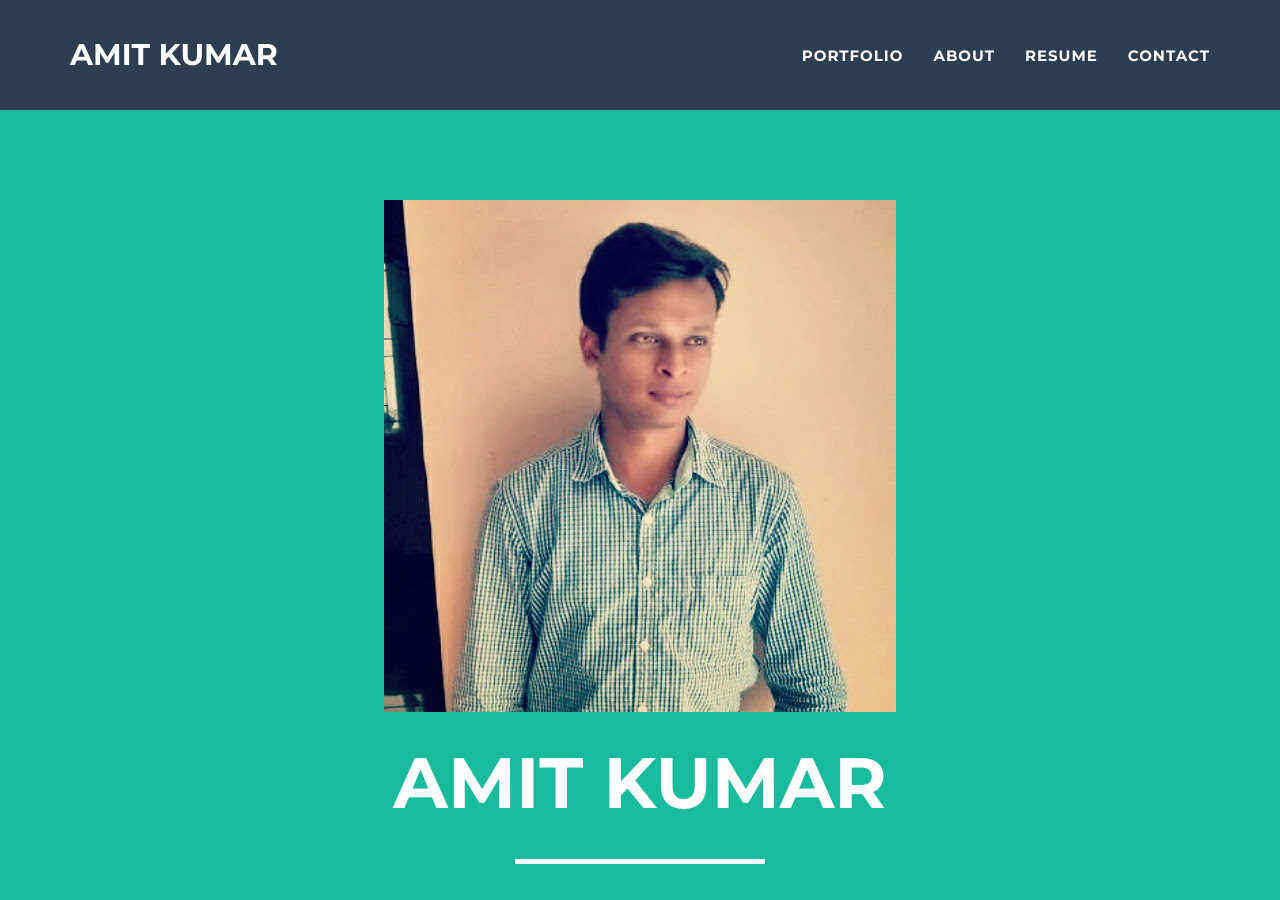
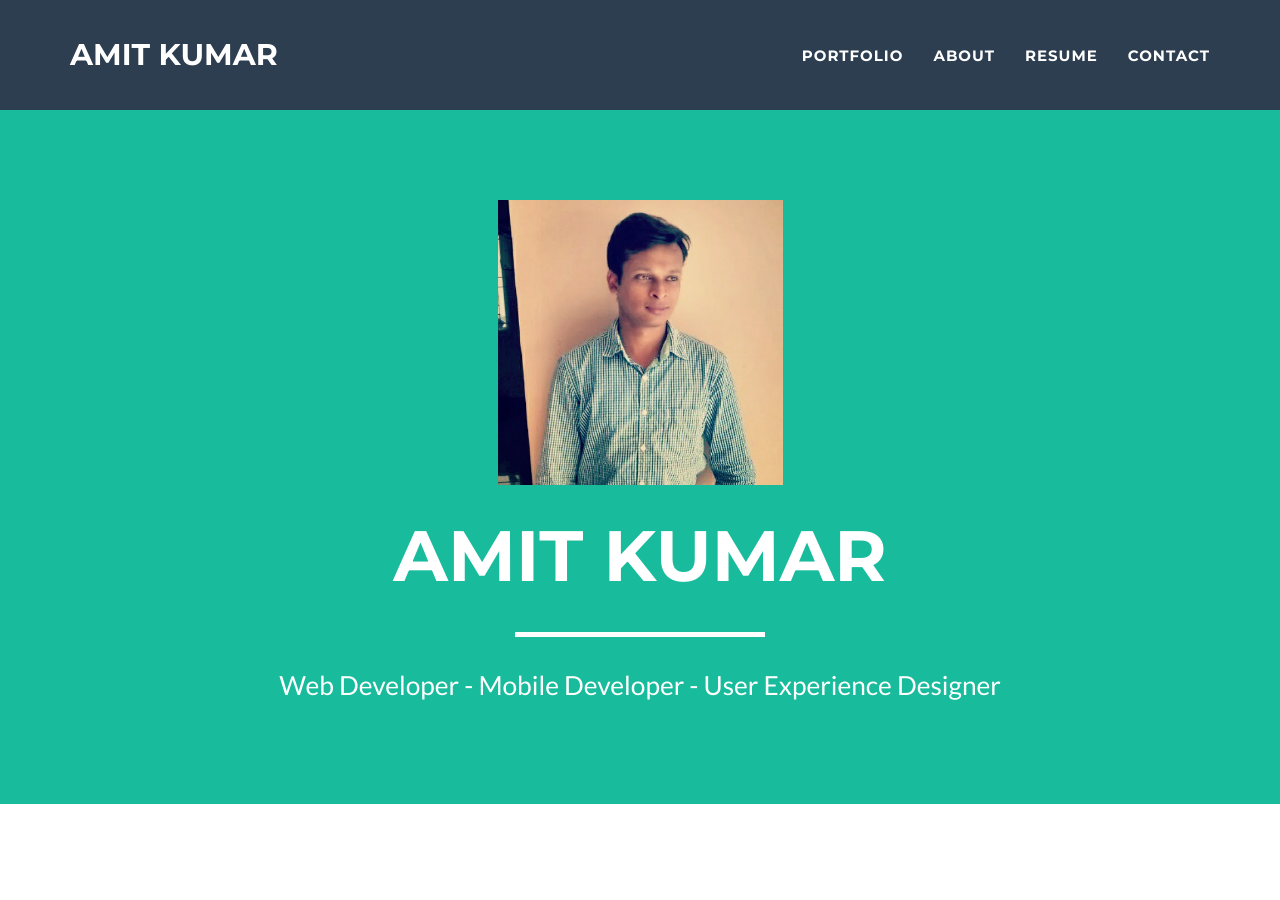
Before and after one commit to akmittal/Akmittal.github.io, a Jekyll site: the page built from index.html, in a window 1280 px wide and 900 px high. Built offline with Jekyll 4.4.1, drawn with Linux system fonts in a browser that asks for light colours.

Commit message:
portfolio

```diff
--- a/_includes/contact_static.html
+++ b/_includes/contact_static.html
@@ -9,7 +9,7 @@
 		</div>
 		<div class="row">
 			<div class="col-lg-8 col-lg-offset-2">
-				<form  action="//formspree.io/you@email.com" method="POST" name="sentMessage" id="contactForm" novalidate>
+				<form  action="//formspree.io/mittalmailbox@gmail.com" method="POST" name="sentMessage" id="contactForm" novalidate>
 					<div class="row control-group">
 						<div class="form-group col-xs-12 floating-label-form-group controls">
 							<label>Name</label>
--- a/_includes/header.html
+++ b/_includes/header.html
@@ -3,7 +3,7 @@
         <div class="container">
             <div class="row">
                 <div class="col-lg-12">
-                    <img class="img-responsive" style="max-width:50%" src="img/profile.png" alt="">
+                    <img class="img-responsive" style="max-width:25%" src="img/profile.png" alt="">
                     <div class="intro-text">
                         <span class="name">{{ site.title }}</span>
                         <hr class="star-light">
```
